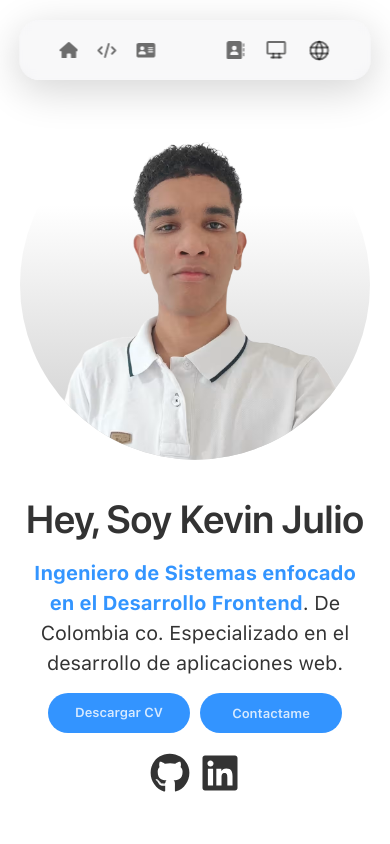
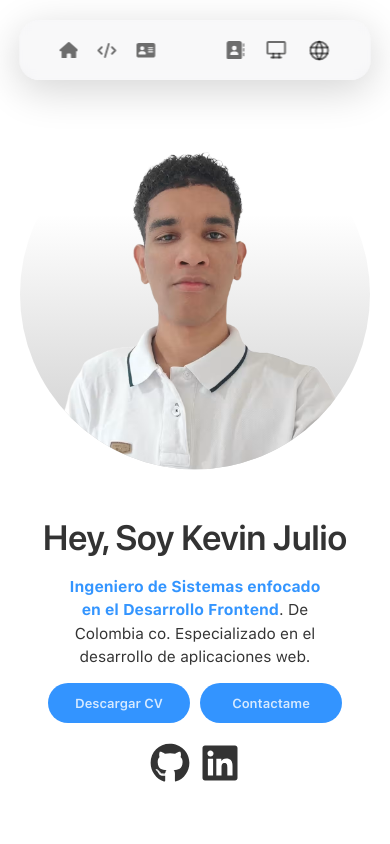
Before and after one commit to KevinJp21/Portfolio-KJ, a React (Vite) app: page / in a window 390 px wide. Shown: the top 844 px of the page. Built offline with nearby package versions, Linux system fonts and the light colour scheme; some icons are missing.

Commit message:
Ajustando imagen de perfil

```diff
--- a/src/Secciones/SeccionesHome/Start/Start.css
+++ b/src/Secciones/SeccionesHome/Start/Start.css
@@ -39,6 +39,7 @@
     height: 100%;
     width: 100%;
     object-fit: contain;
+
 }
 
 .StartTextContent{
@@ -51,7 +52,7 @@
 
 .StartTextContent h2{
     color: var(--Grey-Dark);
-    font-size: min(50px, 10vw);
+    font-size: min(50px, 9vw);
     font-weight: 600;
     text-align: center;
     padding: 5px;
@@ -59,7 +60,7 @@
 
 .StartTextContent p {
     color: var(--Grey-Dark);
-    font-size: min(20px, 6vw);
+    font-size: min(20px, 4vw);
     text-align: center;
     text-wrap:pretty;
     padding: 5px;
@@ -149,6 +150,7 @@
     .StartContent{
        place-content: center;
        padding: 20px;
-       row-gap: 0;
+        row-gap: 13px;
+
     }
 }
--- a/src/Secciones/SeccionesHome/Start/Start.jsx
+++ b/src/Secciones/SeccionesHome/Start/Start.jsx
@@ -24,7 +24,7 @@ const Start = () => {
         <section className="ContainerStart" id='Start'>
             <div className="StartContent">
                 <div className="ImgContent">
-                    <img src={imgProfile} alt="Foto de kevin julio pineda" width={"300px"} height={"300px"} fetchpriority="high" loading="eager"/>
+                    <img src={imgProfile} alt="Foto de kevin julio pineda" width={"300px"} height={"300px"} fetchpriority="high"/>
                 </div>
 
                 <div className="StartTextContent">
```
